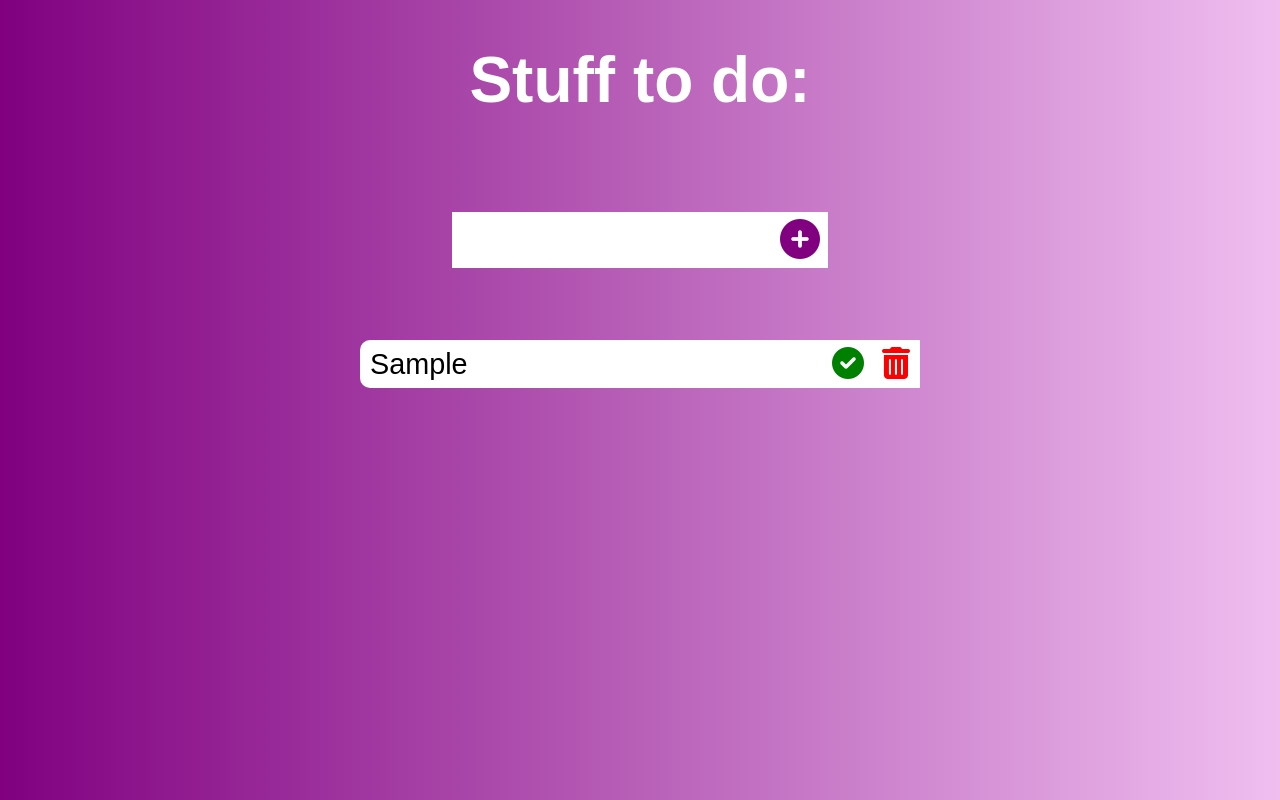
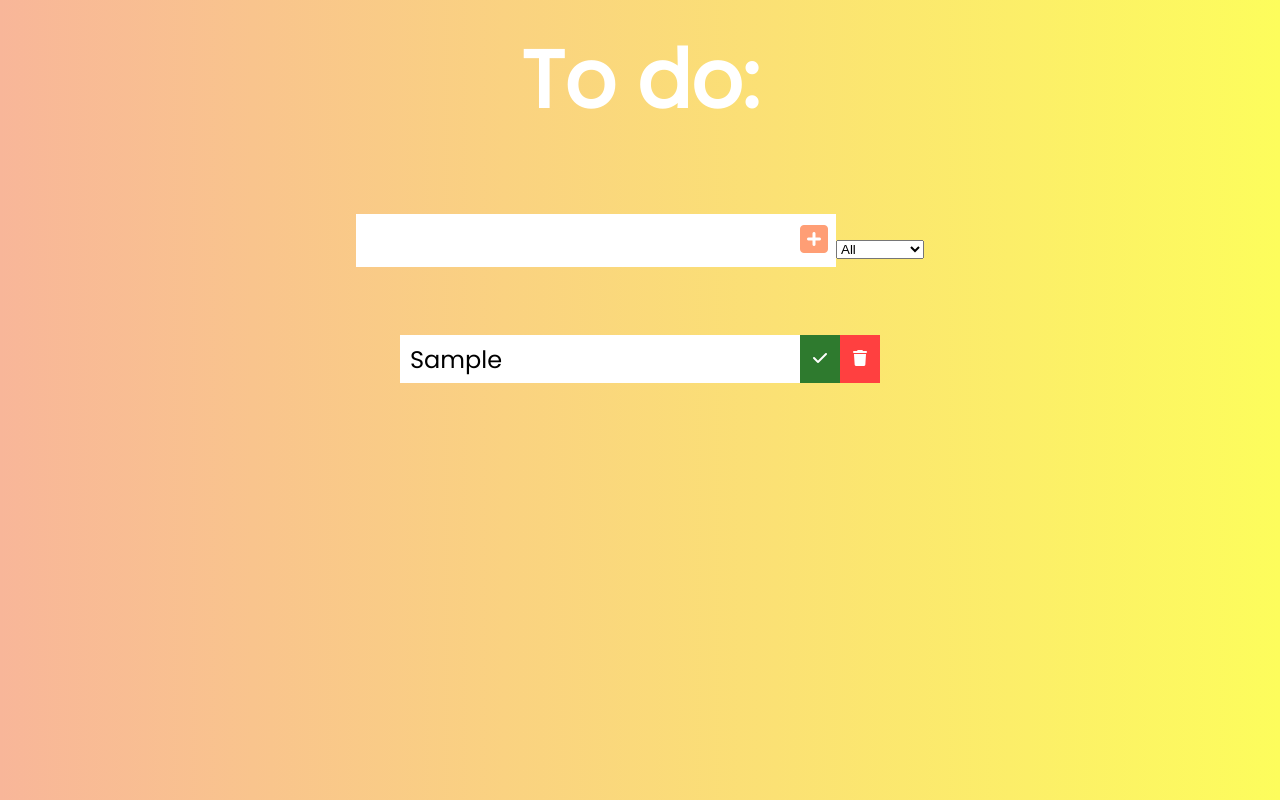
Before and after one commit to Arniss5/To-Do-List, a plain HTML site: page index.html in a window 1280 px wide. Both pictures are taken after typing "Sample" into the empty fields and a click on the button 800 px from the left and 240 px from the top of the page. Drawn offline with Linux system fonts and the light colour scheme; a web font is replaced by a local one.

Commit message:
improve code readibility

```diff
--- a/app.js
+++ b/app.js
@@ -1,36 +1,75 @@
 //selectors
-const button = document.querySelector('.todo-button');
-const inputBar = document.querySelector('.inputbar');
-const todoList = document.querySelector('.todo-list');
-
-
-//events
-button.addEventListener('click', addTask)
+const addButton = document.querySelector('.input-btn');
+const input = document.querySelector('.input');
+const list = document.querySelector('.list');
+const task = document.querySelector('.task');
 
 
 
-//functions
-function addTask(e) {
-    //prevent the input bar from submitting and refreshing the page
-    e.preventDefault();
 
-    let inputTask = inputBar.value
-    const newTask = document.createElement('div');
-    newTask.classList.add('new-task');
-    const task = document.createElement('li');
-    task.innerText = inputTask;
-    const tick = document.createElement('button');
-    const bin = document.createElement('button');
-    task.classList.add('task');
-    tick.classList.add('tick');
-    bin.classList.add('bin');
-    tick.innerHTML = '<i class="fa-solid fa-circle-check"></i>';
-    bin.innerHTML ='<i class="fa-solid fa-trash-can"></i>';
-    todoList.appendChild(newTask);
-    newTask.appendChild(task);
-    newTask.appendChild(tick);
-    newTask.appendChild(bin);
-    inputBar.value = ""
+//event listener
+addButton.addEventListener('click', addTask);
+list.addEventListener('click', completeDelete);
+
+//function
+
+
+//adding tasks to the list
+function addTask(event) {
+    //preventing form from submitting
+    event.preventDefault();
+
+    // making sure input isn't empty
+    if (!(input.value === "")){
+        //creating Div
+        const task = document.createElement('div');
+        task.classList.add('task');
+
+        //creating li and assigning input value
+        const taskItem = document.createElement('li');
+        taskItem.classList.add('task-item');
+        taskItem.innerText = input.value;
+
+        //creating buttons
+        const tickBtn = document.createElement('button');
+        tickBtn.classList.add('tick-btn');
+        tickBtn.innerHTML = '<i class="fa-solid fa-check"></i>';
+
+        const binBtn = document.createElement('button');
+        binBtn.classList.add('bin-btn');
+        binBtn.innerHTML = '<i class="fa-solid fa-trash"></i>';
+
+        //joining div.task to ul
+        list.appendChild(task);
+
+        //joining li and btns to div.task
+        task.appendChild(taskItem);
+        task.appendChild(tickBtn);
+        task.appendChild(binBtn);
+
+        //clear input bar
+        input.value = ""
+    };
+};
+
+
+//adding task buttons' functionality
+function completeDelete(event) {
+
+    //which button clicked?
+    let clickedButton = event.target;
+    //tick button!
+    if (clickedButton.classList[0] === 'tick-btn') {
+        clickedButton.parentElement.classList.toggle('complete');
+    };
+    //bin button!
+    if (clickedButton.classList[0] === 'bin-btn') {
+        clickedButton.parentElement.classList.add('they-see-me-falling')
+        clickedButton.parentElement.addEventListener('transitionend', function() {
+            clickedButton.parentElement.remove();
+        })
+    }
+}
 
 
 
@@ -38,4 +77,12 @@ function addTask(e) {
 
 
 
-}
+
+//Structure of added tasks:
+
+    // div.list-container
+    //     ul.list
+    //         div.task
+    //           li.task-item
+    //           button.tick-btn
+    //           button.bin-btn
--- a/index.html
+++ b/index.html
@@ -4,31 +4,47 @@
     <meta charset="UTF-8" />
     <meta http-equiv="X-UA-Compatible" content="IE=edge" />
     <meta name="viewport" content="width=device-width, initial-scale=1.0" />
+    <!-- google font -->
     <link rel="preconnect" href="https://fonts.googleapis.com" />
     <link rel="preconnect" href="https://fonts.gstatic.com" crossorigin />
     <link
-      href="https://fonts.googleapis.com/css2?family=Shippori+Antique+B1&display=swap"
+      href="https://fonts.googleapis.com/css2?family=Poppins&display=swap"
       rel="stylesheet"
     />
+    <!-- font awesome -->
     <link
       rel="stylesheet"
       href="https://cdnjs.cloudflare.com/ajax/libs/font-awesome/6.0.0/css/all.min.css"
     />
     <link rel="stylesheet" href="./styles.css" />
-    <title>To do:</title>
+    <title>Document</title>
   </head>
   <body>
     <header>
-      <h1>Stuff to do:</h1>
+      <h1>To do:</h1>
     </header>
+
     <form>
-      <input type="text" class="inputbar" />
-      <button class="todo-button" type="submit">
-        <i class="fa-solid fa-circle-plus"></i>
+      <!-- add tasks -->
+      <input type="text" class="input" />
+      <button class="input-btn">
+        <i class="fa-solid fa-square-plus"></i>
       </button>
+
+      <!-- filter -->
+      <div class="filter-container">
+        <select name="filter" id="filter" class="filter">
+          <option value="all">All</option>
+          <option value="complete">Complete</option>
+          <option value="incomplete">Incomplete</option>
+          <i class="fa-solid fa-angles-down"></i>
+        </select>
+      </div>
     </form>
-    <div class="todo-container">
-      <ul class="todo-list"></ul>
+
+    <!-- list of tasks -->
+    <div class="list-container">
+      <ul class="list"></ul>
     </div>
 
     <script src="./app.js"></script>
--- a/styles.css
+++ b/styles.css
@@ -4,13 +4,12 @@
     box-sizing: border-box;
 }
 
-body{
-    font-family: 'Shippori Antique B1', sans-serif;
+body {
+    background-image: linear-gradient(90deg, #f8b699, #fdfd5c);
     color: white;
-    background-image: linear-gradient(90deg, purple, rgb(240, 191, 240));
-    font-size: 2rem;
+    font-family: 'Poppins', sans-serif;
+    min-height: 100vh;
 }
-
 
 header,
 form {
@@ -18,69 +17,89 @@ form {
     justify-content: center;
     align-items: center;
     min-height: 20vh;
-}
-
-form input {
-    width: 40vh;
-    height: 7vh;
-    border: none;
-    font-size: 2rem;
-    padding: 0 10px;
-}
-
-button {
-    width: 7vh;
-    height: 7vh;
-    color: purple;
-    border: none;
-    cursor: pointer;
-    background-color: white;
     font-size: 2.5rem;
 }
 
-button:hover {
-    background-color: purple;
-    color: white;
+input,
+button {
+    font-size: 2rem;
+    padding: 0.5rem;
+    border: none;
+    background-color: white;
+    outline: none;
 }
 
-.todo-list {
-    color: black;
-    width: 70vh;
+.input-btn {
+    color: #ff9e75;
+    cursor: pointer;
 }
 
-.todo-container {
+.input-btn:hover {
+    color: white;
+    background-color: #ff9e75;
+}
+
+.list-container {
     display: flex;
     justify-content: center;
     align-items: center;
 }
 
-.new-task {
+.task {
+    color: black;
+    background-color: white;
+    width: 60vh;
     display: flex;
     justify-content: space-between;
-    align-items: center;
-    padding: 0 0 0 10px;
-    font-size: 1.8rem;
     list-style: none;
-    background-color: white;
-    margin: 20px 0;
-    border-radius: 10px;
-
+    margin: 15px;
+    height: 3rem;
+    transition: all 1s ease;
 }
 
-.new-task li {
+.task-item {
     flex: 1;
+    font-size: 1.5rem;
+    display: flex;
+    align-items: center;
+    padding-left: 10px;
 }
 
-.tick {
-    font-size: 2rem;
-    color: green;
-    width: 6vh;
-    height: 6vh;
+.tick-btn,
+.bin-btn {
+    font-size: 1rem;
+    width: 2.5rem;
+    cursor: pointer;
 }
 
-.bin {
-    font-size: 2rem;
-    color: red;
-    width: 6vh;
-    height: 6vh;
+.tick-btn {
+    color: white;
+    background-color: rgb(46, 122, 46);
 }
+
+.bin-btn {
+    color: white;
+    background-color: rgb(255, 64, 64);
+}
+
+.tick-btn:hover {
+    color: rgb(46, 122, 46);
+    background-color: white;
+    border: solid 1px rgb(46, 122, 46);
+}
+
+.bin-btn:hover {
+    color: rgb(255, 64, 64);
+    background-color: white;
+    border: solid 1px rgb(255, 64, 64);
+}
+
+.complete {
+    text-decoration: line-through;
+    opacity: 50%;
+}
+
+.they-see-me-falling {
+    transform: translateY(8rem) rotateZ(20deg);
+    opacity: 0;
+}
```
